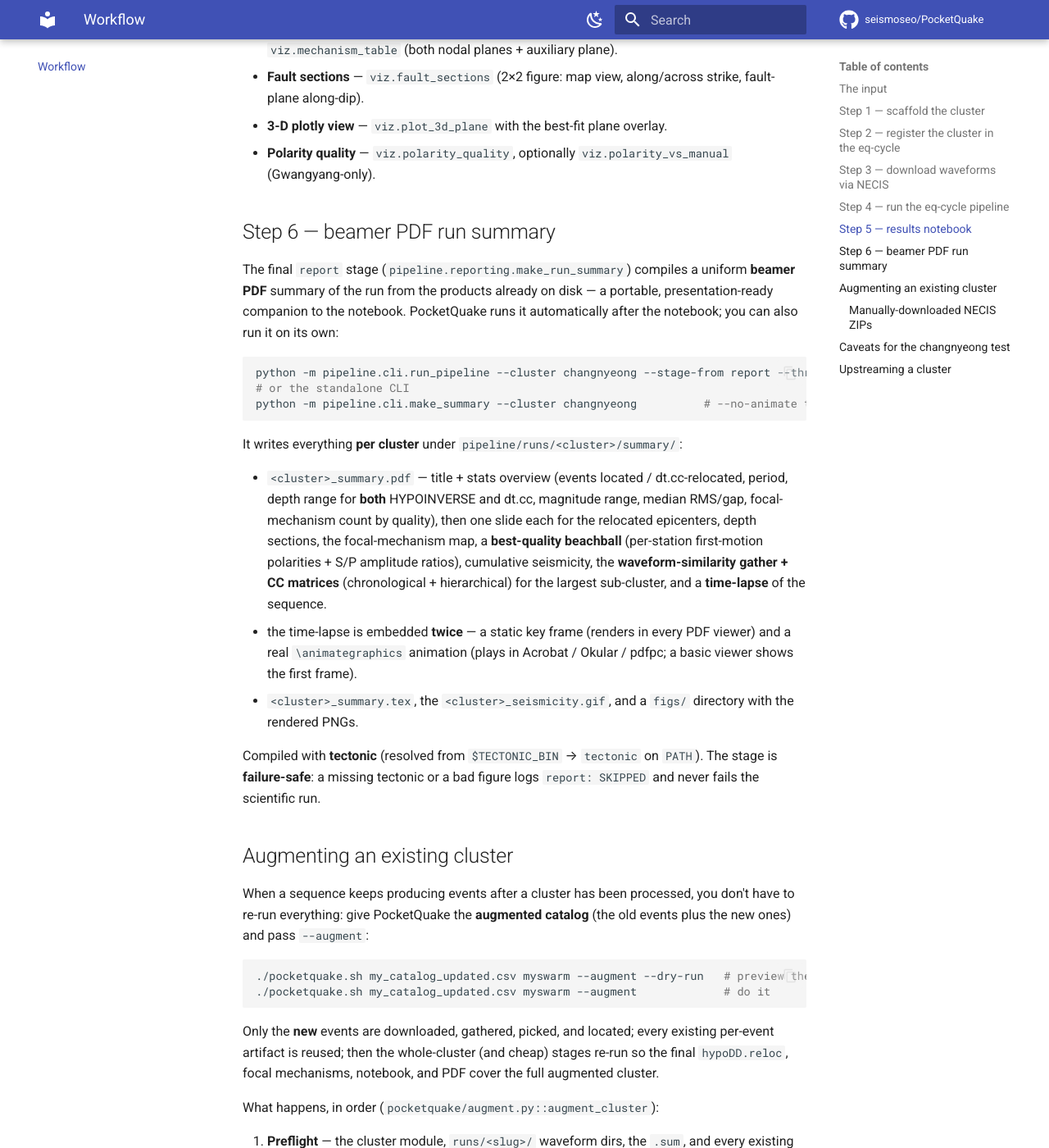
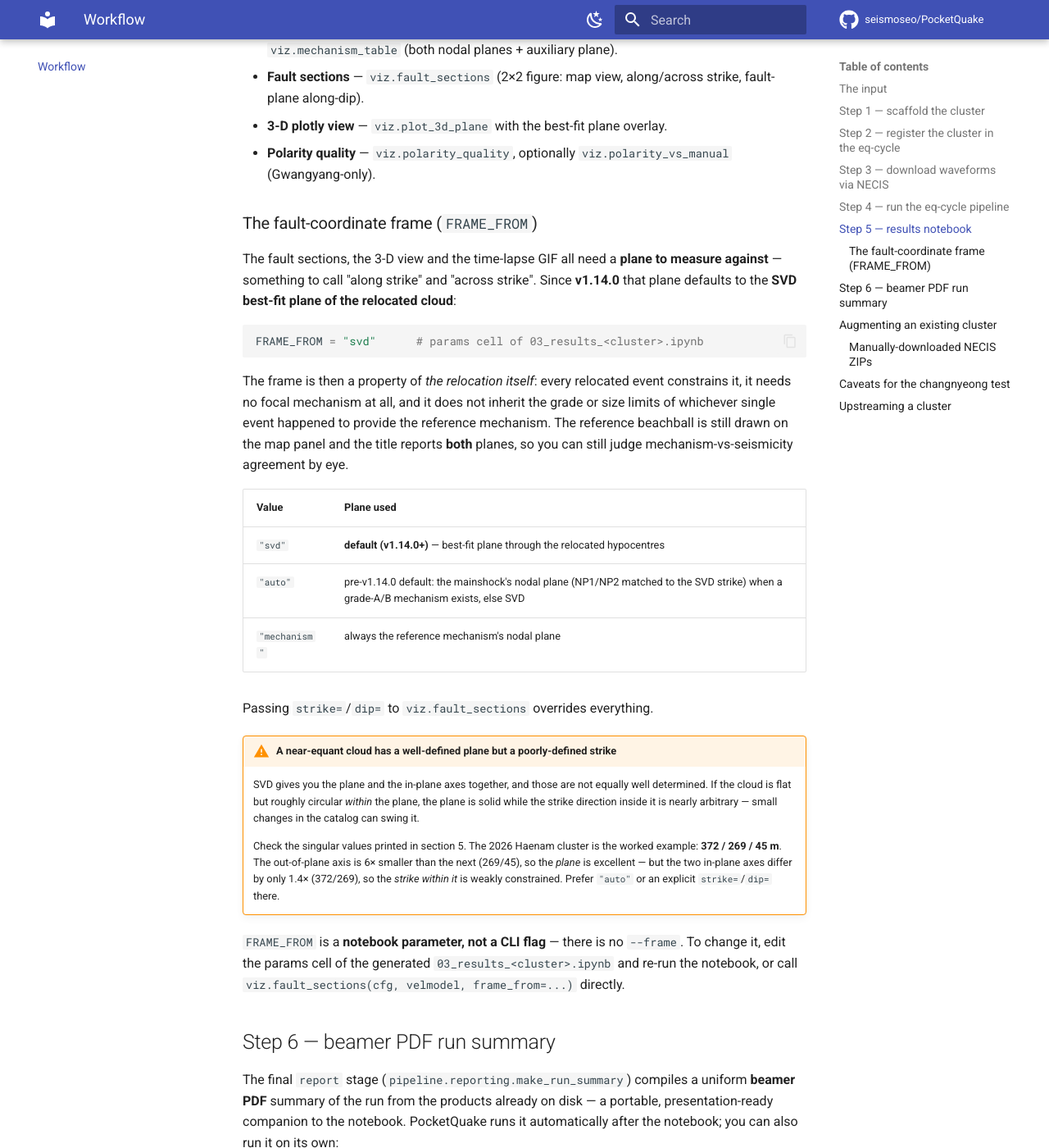
Before and after one commit to seismoseo/PocketQuake, an MkDocs documentation site: the page built from docs/workflow.md, in a window 1280 px wide and 1400 px high, scrolled down 4083 px. Shown: the whole window at 82% size. Built offline with MkDocs 1.6.1 and Material for MkDocs 9.7.7, drawn with Linux system fonts in a browser that asks for light colours; comment, search, counter and statistics services are not loaded; some of the changed text lies outside the part shown.

Commit message:
v1.14.1: document the SVD fault frame, --augment and necis_zip in the tutorial
Documentation only — no functional change.

The v1.14.0 SVD fault-frame default had ZERO prose documentation outside the
changelog and the generated notebook's own text. Added a "The fault-coordinate
frame (FRAME_FROM)" section to docs/workflow.md with the svd/auto/mechanism
table, a README paragraph, and a tutorial slide. All three state that it is a
notebook parameter and NOT a CLI flag (there is no --frame), and carry the
near-equant caveat: a flat but roughly circular cloud has a well-determined
plane and a poorly determined strike within it (2026 Haenam: 372/269/45 m, so
6:1 out-of-plane flattening but only 1.4:1 in-plane).

--augment and `python -m pocketquake.necis_zip` were already covered in
docs/workflow.md, docs/cli.md and the README, but not in the beamer tutorial —
the document a first-time user is pointed at. Added an augmentation slide
(reuse guarantees, strict additivity, idempotency, cuspid pinning), a bulk-ZIP
staging slide, and an --augment row in the options reference.

Root cause of the drift, now fixed: docs/tutorial/pocketquake_tutorial.pdf was
GITIGNORED, and a separately hand-uploaded PocketQuake_manual.pdf was tracked in
its place. The ignored file was the one the build produced; the tracked file was
the one docs/index.md linked to; nothing kept them in step, so the published
tutorial sat at v1.12.1 while the source moved on. The built PDF is now tracked
(Read the Docs serves it straight out of docs/), the stale duplicate is gone,
and .gitignore explains why.

Version strings bumped 1.12.1 -> 1.14.1 in docs/index.md, mkdocs.yml and
\pqversion; tutorial PDF recompiled with tectonic.

Co-Authored-By: Claude Opus 5 (1M context) <noreply@anthropic.com>

````diff
--- a/docs/workflow.md
+++ b/docs/workflow.md
@@ -120,6 +120,46 @@ Each stage's output goes under `external/korea-cluster-relocation/pipeline/runs/
 - **3-D plotly view** — `viz.plot_3d_plane` with the best-fit plane overlay.
 - **Polarity quality** — `viz.polarity_quality`, optionally `viz.polarity_vs_manual` (Gwangyang-only).
 
+### The fault-coordinate frame (`FRAME_FROM`)
+
+The fault sections, the 3-D view and the time-lapse GIF all need a **plane to measure
+against** — something to call "along strike" and "across strike". Since **v1.14.0** that
+plane defaults to the **SVD best-fit plane of the relocated cloud**:
+
+```python
+FRAME_FROM = "svd"      # params cell of 03_results_<cluster>.ipynb
+```
+
+The frame is then a property of *the relocation itself*: every relocated event constrains
+it, it needs no focal mechanism at all, and it does not inherit the grade or size limits of
+whichever single event happened to provide the reference mechanism. The reference beachball
+is still drawn on the map panel and the title reports **both** planes, so you can still judge
+mechanism-vs-seismicity agreement by eye.
+
+| Value | Plane used |
+|---|---|
+| `"svd"` | **default (v1.14.0+)** — best-fit plane through the relocated hypocentres |
+| `"auto"` | pre-v1.14.0 default: the mainshock's nodal plane (NP1/NP2 matched to the SVD strike) when a grade-A/B mechanism exists, else SVD |
+| `"mechanism"` | always the reference mechanism's nodal plane |
+
+Passing `strike=`/`dip=` to `viz.fault_sections` overrides everything.
+
+!!! warning "A near-equant cloud has a well-defined plane but a poorly-defined strike"
+    SVD gives you the plane and the in-plane axes together, and those are not equally well
+    determined. If the cloud is flat but roughly circular *within* the plane, the plane is
+    solid while the strike direction inside it is nearly arbitrary — small changes in the
+    catalog can swing it.
+
+    Check the singular values printed in section 5. The 2026 Haenam cluster is the worked
+    example: **372 / 269 / 45 m**. The out-of-plane axis is 6× smaller than the next
+    (269/45), so the *plane* is excellent — but the two in-plane axes differ by only 1.4×
+    (372/269), so the *strike within it* is weakly constrained. Prefer `"auto"` or an
+    explicit `strike=`/`dip=` there.
+
+`FRAME_FROM` is a **notebook parameter, not a CLI flag** — there is no `--frame`. To change
+it, edit the params cell of the generated `03_results_<cluster>.ipynb` and re-run the
+notebook, or call `viz.fault_sections(cfg, velmodel, frame_from=...)` directly.
+
 ## Step 6 — beamer PDF run summary
 
 The final `report` stage (`pipeline.reporting.make_run_summary`) compiles a uniform **beamer PDF** summary of the run from the products already on disk — a portable, presentation-ready companion to the notebook. PocketQuake runs it automatically after the notebook; you can also run it on its own:
--- a/mkdocs.yml
+++ b/mkdocs.yml
@@ -4,7 +4,7 @@ site_url: https://pocketquake.readthedocs.io/
 repo_url: https://github.com/seismoseo/PocketQuake
 repo_name: seismoseo/PocketQuake
 edit_uri: edit/main/docs/
-copyright: PocketQuake v1.12.1 &middot; Made by Min-Seong Seo / SGTL, SNU
+copyright: PocketQuake v1.14.1 &middot; Made by Min-Seong Seo / SGTL, SNU
 
 theme:
   name: material
--- a/pocketquake/__init__.py
+++ b/pocketquake/__init__.py
@@ -16,7 +16,7 @@ Workflow (see `pocketquake.orchestrate.orchestrate`):
         → build & execute `03_results_<cluster>.ipynb`
 """
 
-__version__ = "1.14.0"            # single source of truth — pyproject.toml reads this via setuptools dynamic
+__version__ = "1.14.1"            # single source of truth — pyproject.toml reads this via setuptools dynamic
 
 import os
 
````
Also changed, not shown: CHANGELOG.md (+23 -0 lines), README.md (+8 -0 lines), docs/index.md (+2 -2 lines), docs/tutorial/figures/08_fault_sections.png (added), 4 other files.
